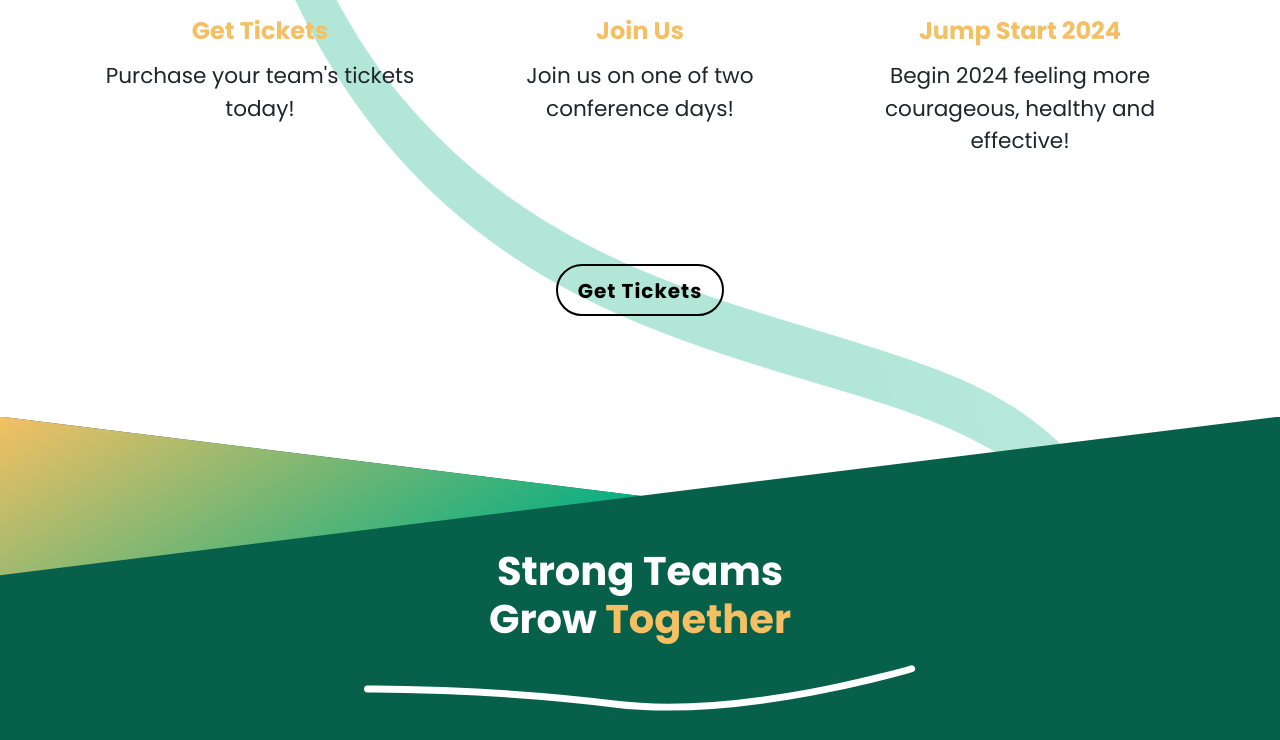
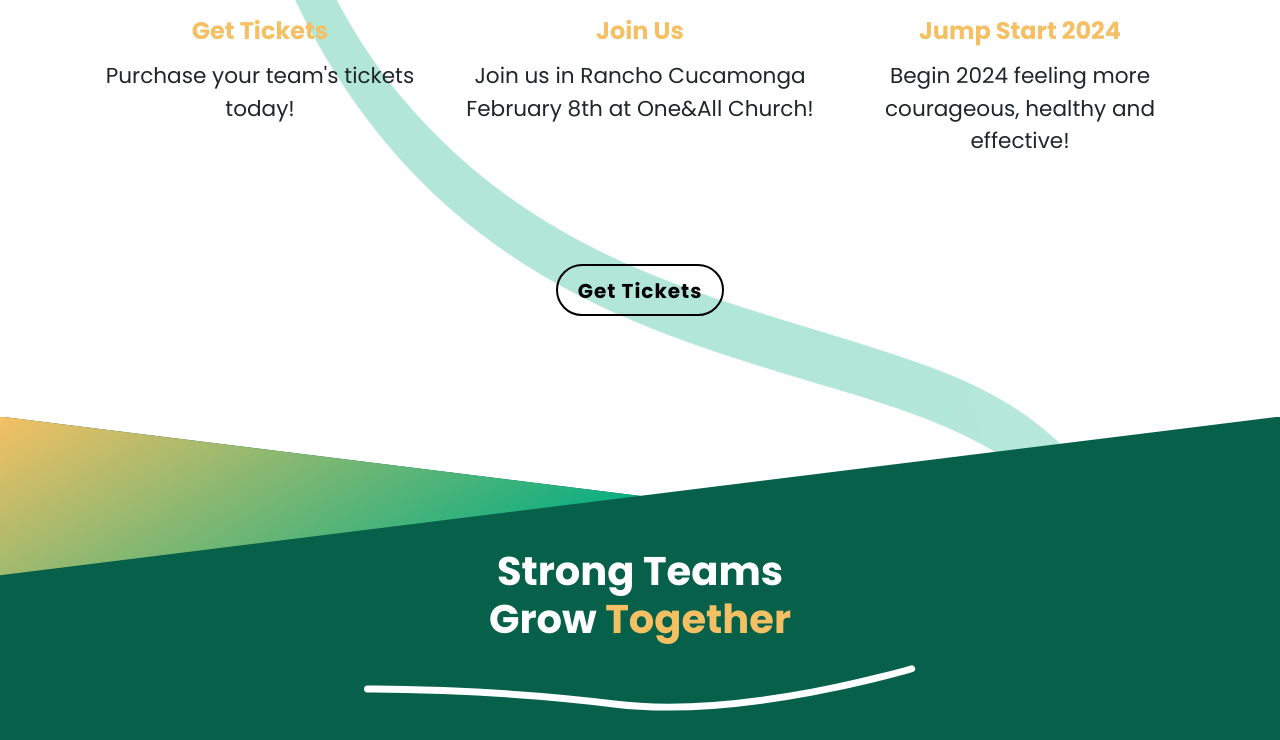
Before and after one commit to kingdom-one/grow-together-conference, an Astro site: page / in a window 1280 px wide. Shown: the part 2620-3360 px from the top of the page. Built offline with nearby package versions, Linux system fonts and the light colour scheme; Astro itself is replaced by a stand-in of ours.

Commit message:
update copy

```diff
--- a/src/sections/CTA.astro
+++ b/src/sections/CTA.astro
@@ -19,7 +19,7 @@ const plan = [
 	{
 		icon: stepTwo,
 		headline: 'Join Us',
-		description: 'Join us on one of two conference days!',
+		description: 'Join us in Rancho Cucamonga February 8th at One&All Church!',
 	},
 	{
 		icon: stepThree,
```
